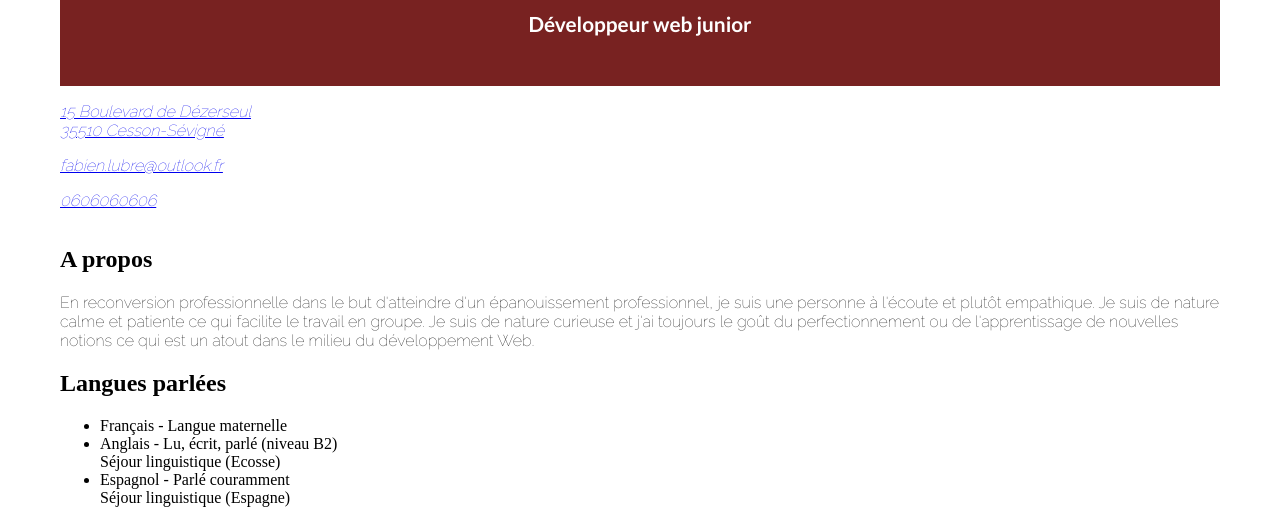
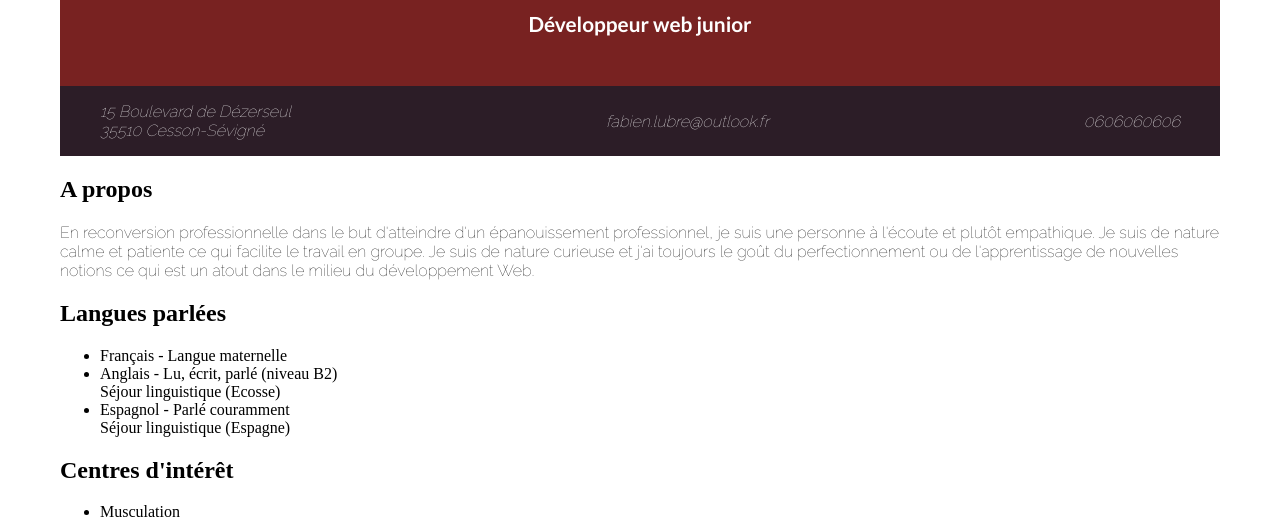
Before and after one commit to fb-lb/cv_Lubre, a plain HTML site: page index.html in a window 1280 px wide. Shown: the part 299-817 px from the top of the page. Drawn offline with Linux system fonts and the light colour scheme; files whose address does not match are found by name.

Commit message:
Add address header CSS

```diff
--- a/assets/css/style.css
+++ b/assets/css/style.css
@@ -56,3 +56,17 @@ header {
     margin: 35px 0 33px;
     font-weight: bold;
 }
+
+address {
+    display: flex;
+    flex-direction: row;
+    justify-content: space-between;
+    align-items: center;
+    padding: 0 40px;
+    background-color: #2c1d27;
+}
+
+address a {
+    color: white;
+    text-decoration: none;
+}
```
